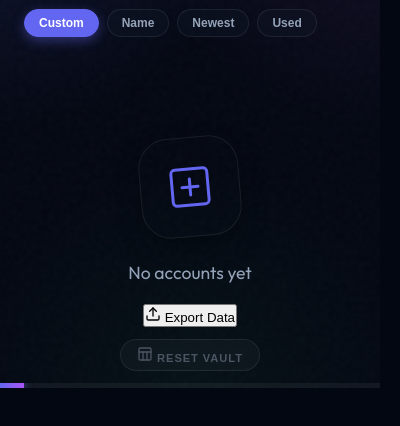
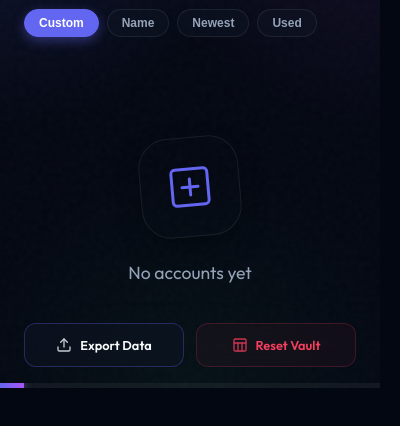
Before and after one commit to StealthMoud/authenticator, a browser extension: page popup.html in a window 400 px wide. Shown: the part 132-558 px from the top of the page. Drawn offline with Linux system fonts and the light colour scheme.

Commit message:
unified btn styles

```diff
--- a/styles.css
+++ b/styles.css
@@ -179,62 +179,59 @@ h1 {
 }
 
 .footer-actions {
-  padding: 12px 24px;
-  display: flex;
-  flex-direction: column;
+  padding: 16px 24px;
+  display: grid;
+  grid-template-columns: 1fr 1fr;
   gap: 12px;
-  align-items: center;
+  z-index: 20;
 }
 
-#clear-all-btn {
-  background: rgba(255, 255, 255, 0.03);
+.btn-action {
+  height: 44px;
+  border-radius: var(--radius-md);
   border: 1px solid var(--border-glass);
-  color: var(--text-muted);
-  font-size: 0.7rem;
+  font-family: var(--font);
+  font-size: 0.8rem;
   font-weight: 700;
-  text-transform: uppercase;
-  letter-spacing: 0.08em;
-  cursor: pointer;
-  transition: all 0.3s cubic-bezier(0.23, 1, 0.32, 1);
-  padding: 6px 16px;
-  border-radius: 100px;
-  backdrop-filter: blur(5px);
-}
-
-#clear-all-btn:hover {
-  color: white;
-  background: var(--danger);
-  border-color: var(--danger);
-  transform: translateY(-1px);
-  box-shadow: 0 4px 12px rgba(244, 63, 94, 0.2);
-}
-
-.btn-premium {
-  background: linear-gradient(135deg, var(--primary), var(--secondary));
-  color: white;
-  border: 1px solid rgba(255, 255, 255, 0.1);
-  font-size: 0.85rem;
-  font-weight: 700;
-  cursor: pointer;
-  transition: all 0.4s cubic-bezier(0.23, 1, 0.32, 1);
-  padding: 10px 24px;
-  border-radius: var(--radius-lg);
   display: flex;
   align-items: center;
   justify-content: center;
   gap: 8px;
-  box-shadow: 0 10px 20px -5px var(--primary-glow);
-  width: 100%;
+  cursor: pointer;
+  transition: all 0.4s cubic-bezier(0.23, 1, 0.32, 1);
+  backdrop-filter: blur(10px);
+  -webkit-backdrop-filter: blur(10px);
+  color: var(--text-main);
 }
 
-.btn-premium:hover {
-  transform: translateY(-2px) scale(1.02);
-  box-shadow: 0 15px 30px -5px var(--primary);
-  filter: brightness(1.1);
+.btn-primary {
+  background: var(--bg-card);
+  border-color: rgba(99, 102, 241, 0.3);
 }
 
-.btn-premium:active {
-  transform: translateY(0) scale(0.98);
+.btn-primary:hover {
+  background: var(--primary);
+  border-color: var(--primary);
+  box-shadow: 0 4px 15px -2px var(--primary-glow);
+  transform: translateY(-2px);
+}
+
+.btn-danger {
+  background: rgba(244, 63, 94, 0.05);
+  border-color: rgba(244, 63, 94, 0.2);
+  color: var(--danger);
+}
+
+.btn-danger:hover {
+  background: var(--danger);
+  border-color: var(--danger);
+  color: white;
+  box-shadow: 0 4px 15px -2px rgba(244, 63, 94, 0.4);
+  transform: translateY(-2px);
+}
+
+.btn-action svg {
+  opacity: 0.8;
 }
 
 .sort-container {
```
